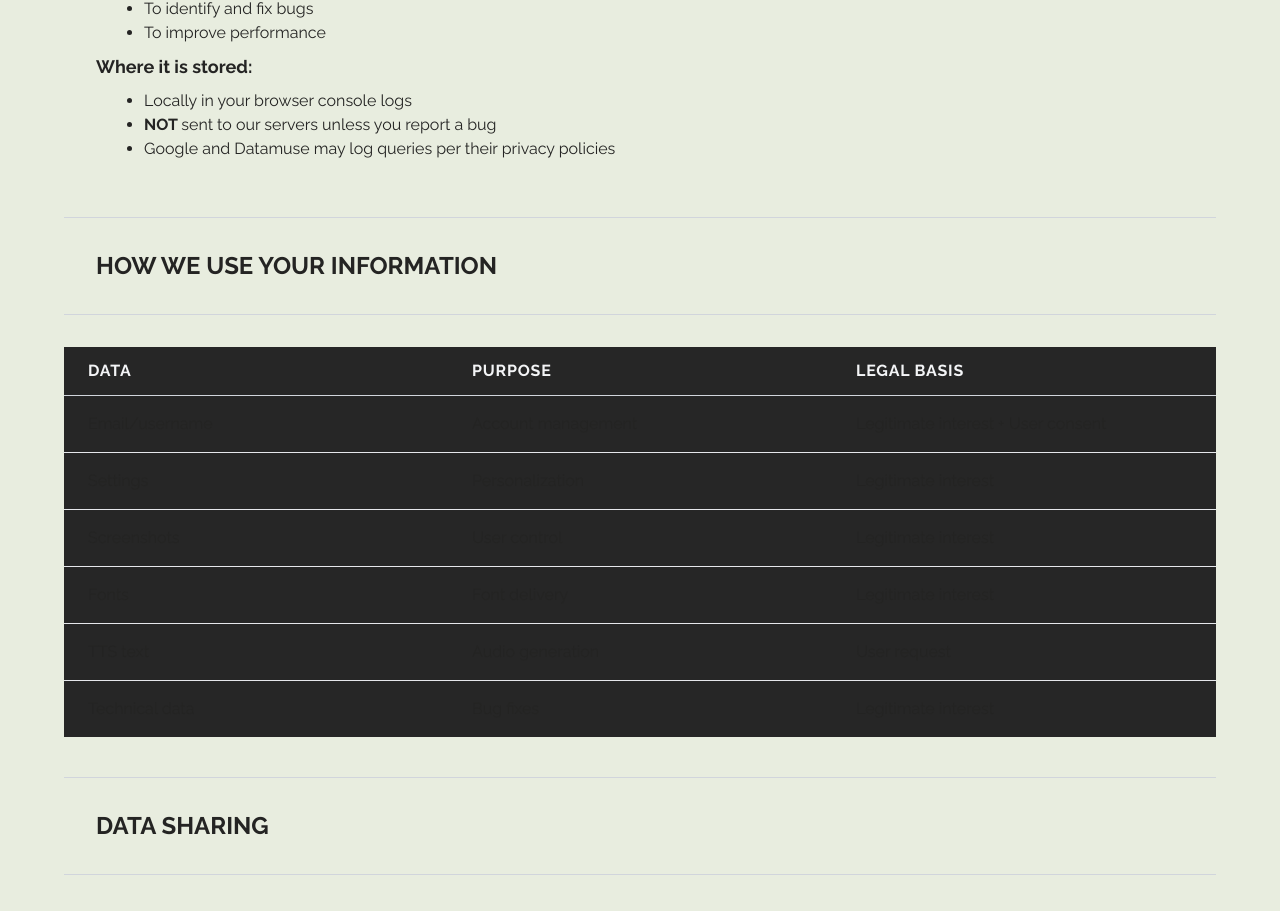
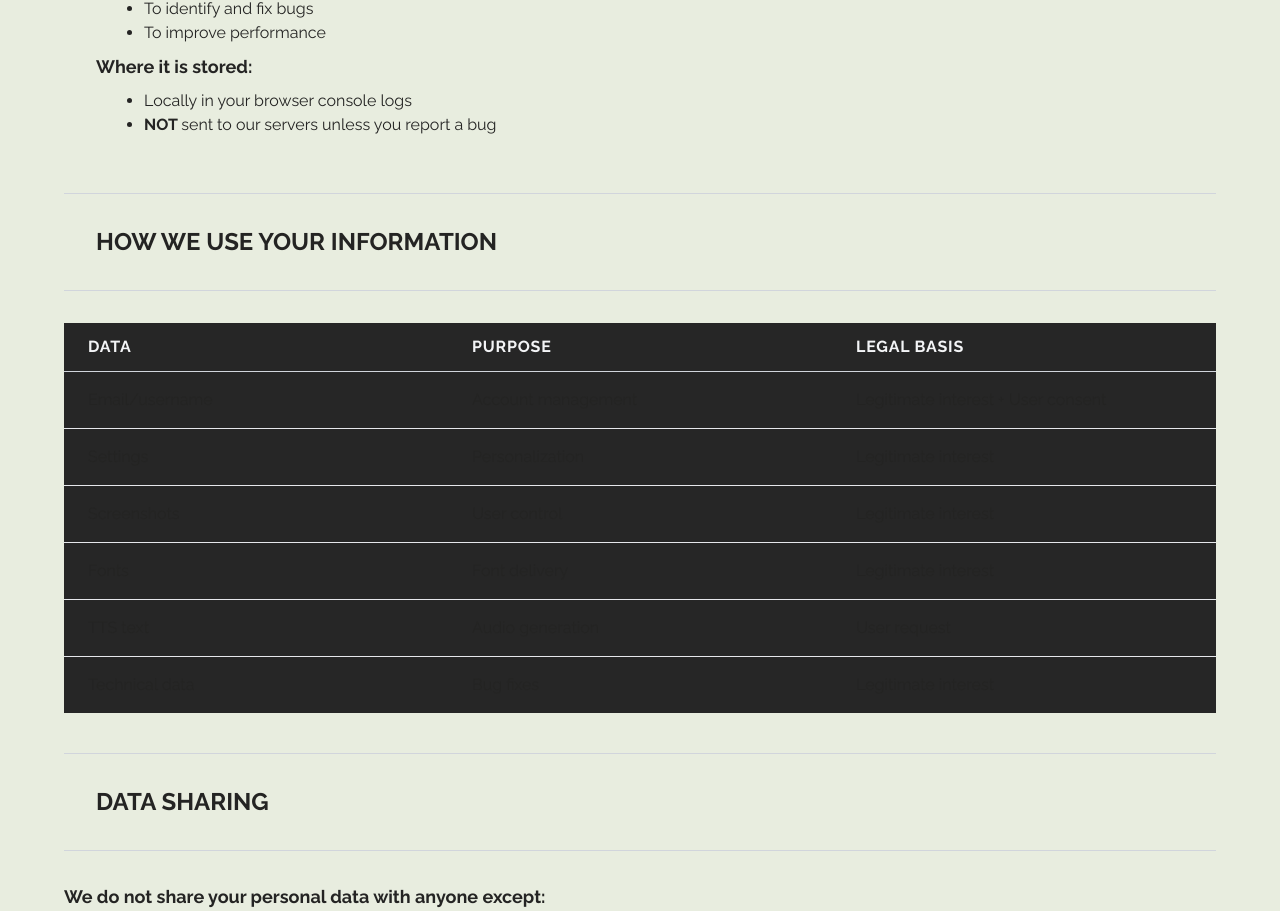
Before and after one commit to AhsanSaleem99/portfolio, a Next.js app: page /nfw-privacy-policy in a window 1280 px wide. Shown: the part 4315-5226 px from the top of the page. Built offline with nearby package versions, Linux system fonts and the light colour scheme.

Commit message:
Updated a section in privacy policy

```diff
--- a/app/nfw-privacy-policy/page.tsx
+++ b/app/nfw-privacy-policy/page.tsx
@@ -469,11 +469,6 @@ const NFW_PRIVACY = () => {
                 <p>
                   <strong>NOT </strong>sent to our servers unless you report a
                   bug
-                </p>
-              </li>
-              <li>
-                <p>
-                  Google and Datamuse may log queries per their privacy policies
                 </p>
               </li>
             </ul>
```
